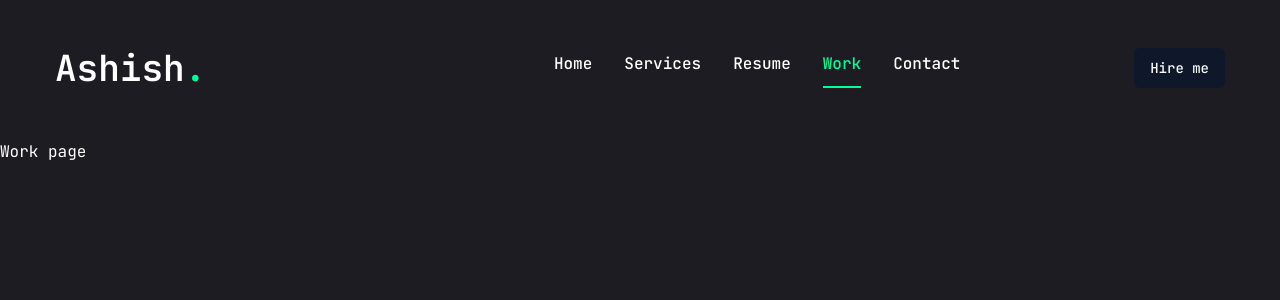
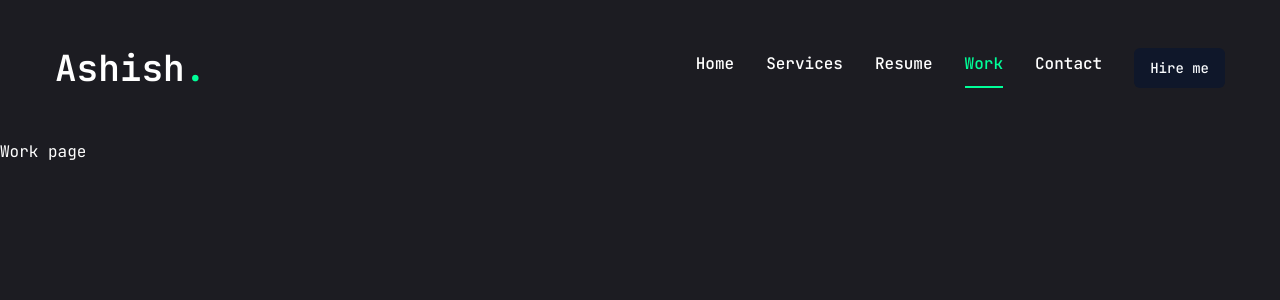
Before and after one commit to syntax2/ashish_portfolio, a Next.js app: page /work in a window 1280 px wide. Shown: the top 300 px of the page. Built offline with nearby package versions, Linux system fonts and the light colour scheme.

Commit message:
fixed the pageTransition error and created two new component named StairTransition and Stair.

```diff
--- a/app/layout.jsx
+++ b/app/layout.jsx
@@ -1,10 +1,13 @@
 import { JetBrains_Mono } from "next/font/google";
 import "./globals.css";
 
+
 //components
 import Header from "@/components/Header";
+import PageTransition from "@/components/PageTransition";
+import StairTransition from "@/components/stairTransition";
 
-const jetBrainsMono = JetBrains_Mono({
+const jetbrainsMono = JetBrains_Mono({
   subsets: ["latin"],
   weight: ["100", "200", "300", "400", "500", "600", "700", "800"],
   variable: "--font-jetbrainsMono",
@@ -18,9 +21,11 @@ export const metadata = {
 export default function RootLayout({ children }) {
   return (
     <html lang="en">
-      <body className={jetBrainsMono.variable}>
+      <body className={jetbrainsMono.variable}>
         <Header />
-        {children}</body>
+        <StairTransition/>
+        <PageTransition>{children}</PageTransition>
+      </body>
     </html>
   );
 }
--- a/components/Header.jsx
+++ b/components/Header.jsx
@@ -1,5 +1,5 @@
 import Link from "next/link";
-import { Button} from "./ui/button";
+import { Button } from "./ui/button";
 
 //components
 import Nav from "./Nav";
@@ -15,12 +15,17 @@ const Header = () => {
             Ashish<span className="text-accent">.</span>
           </h1>
         </Link>
-                {/* desktop nav */}
-                <div className="hidden xl:flex item-center gap-8"></div>
+        {/* desktop nav & hire me button */}
+        <div className="hidden xl:flex item-center gap-8">
           <Nav />
           <Link href="/contact">
             <Button>Hire me</Button>
           </Link>
+        </div>
+
+        {/* mobile nav  */}
+        <div className="xl:hidden">mobile nav </div>
+
       </div>
     </header>
   )
--- /dev/null
+++ b/components/PageTransition.jsx
@@ -0,0 +1,25 @@
+"use client";
+
+import { AnimatePresence, motion } from "framer-motion";
+import { usePathname } from "next/navigation";
+
+const PageTransition = ({children}) => {
+  const pathname = usePathname();
+  return (
+    <AnimatePresence>
+      <div key={pathname}>
+        <motion.div
+          initial={{ opacity: 1 }}
+          animate={{
+            opacity: 0,
+            transition: { delay: 1, duration: 0.4, ease: "easeInOut" },
+          }}
+          className="h-screen w-screen fixed bg-primary top-0 pointer-events-none"
+        />
+        {children}
+      </div>
+    </AnimatePresence>
+  );
+};
+
+export default PageTransition;
--- /dev/null
+++ b/components/Stairs.jsx
@@ -0,0 +1,7 @@
+const Stairs = () => {
+    return (
+        <div>Staris</div>
+    );
+}
+
+export default Stairs
--- /dev/null
+++ b/components/stairTransition.jsx
@@ -0,0 +1,21 @@
+"use client";
+
+import { AnimatePresence, motion } from "framer-motion";
+import { usePathname } from "next/navigation";
+
+const StairTransition = () => {
+    const pathname = usePathname();
+    return (
+    <>
+    <AnimatePresence mode="wait">
+        <div key={pathname}>
+            <div className="h-screen w-screen fixed top-0 left-0 right-0 pointer-events-none z-40 flex">
+
+            </div>
+
+        </div>
+        </AnimatePresence>
+    </> );
+};
+
+export default StairTransition;
--- a/package.json
+++ b/package.json
@@ -17,6 +17,7 @@
     "@radix-ui/react-tooltip": "^1.1.0",
     "class-variance-authority": "^0.7.0",
     "clsx": "^2.1.1",
+    "framer-motion": "^11.2.11",
     "lucide-react": "^0.395.0",
     "next": "14.2.4",
     "react": "^18",
```
Also changed, not shown: components/Nav.jsx (+7 -5 lines), 1 other file (tests, documents, lock files or other folders). Lines whose indentation alone changed are shown as unchanged.
